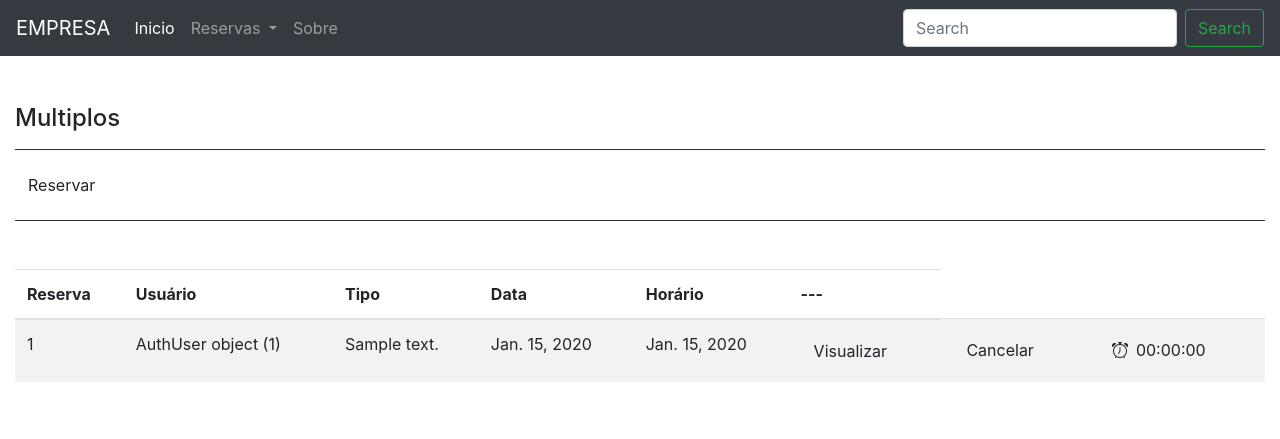
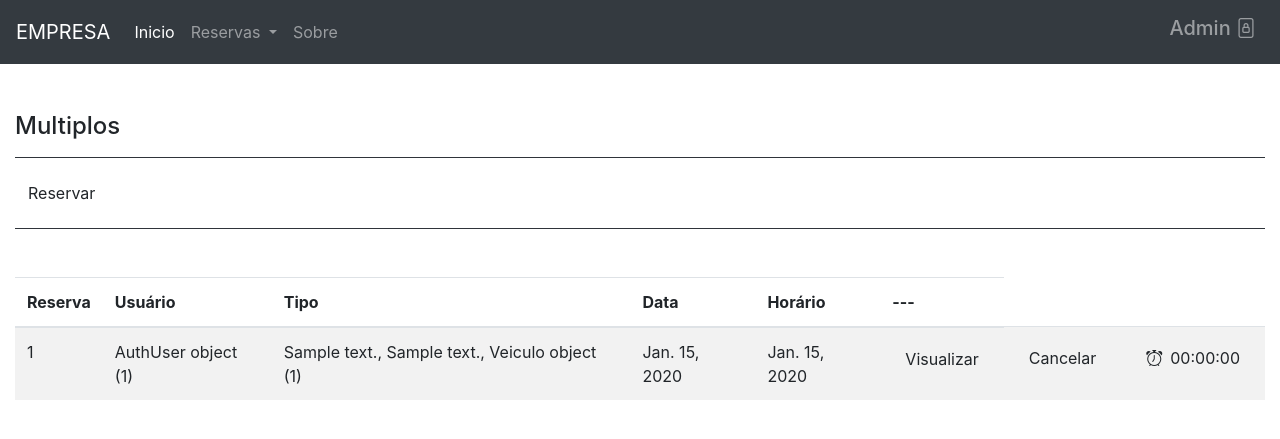
Before and after one commit to wbsartori/sistema-reservas, a Django app: page /multiplo/ in a window 1280 px wide. Shown: the top 439 px of the page. Run offline with Django 3.2, Linux system fonts and the light colour scheme; tables that the repository leaves empty hold one stand-in row (values such as "Sample post"); some libraries are stand-ins or nearby versions.

Commit message:
Ajustado layout e modal multiplos.

```diff
--- a/app/frontend/templates/layout.html
+++ b/app/frontend/templates/layout.html
@@ -1,8 +1,4 @@
 {% load static %}
-
-<?php
-session_start();
-?>
 <!DOCTYPE html>
 <html lang="pt-br">
 <head>
@@ -17,8 +13,8 @@ session_start();
     <script src="{% static 'node_modules/popper.js/dist/popper.js' %}"></script>
     <script src="{% static 'node_modules/bootstrap/dist/js/bootstrap.js' %}"></script>
     <script src="{% static 'emp_empresas/acoes/barra_pesquisa.js' %}" type="text/javascript"></script>
-    <script src="{% static 'emp_empresas/acoes/btn_buscar_cidades_ajax.js"></script>
-    <script src="{% static 'emp_filiais/acoes/btn_buscar_cidades_ajax.js"></script>
+    <script src="{% static 'emp_empresas/acoes/btn_buscar_cidades_ajax.js' %}"></script>
+    <script src="{% static 'emp_filiais/acoes/btn_buscar_cidades_ajax.js' %}"></script>
 
 </head>
 <body>
@@ -78,10 +74,11 @@ session_start();
                 </li>
         </ul>
 
-        <form class="form-inline my-2 my-lg-0">
-            <input class="form-control mr-sm-2" type="search" placeholder="Search" aria-label="Search">
-            <button class="btn btn-outline-success my-2 my-sm-0" type="submit">Search</button>
-        </form>
+        <ul class="navbar-nav float-right">
+            <li class="nav-item">
+                <a href="/admin" class="nav-link"><h5>Admin <i class="bi bi-file-lock"></i></h5></a>
+            </li>
+        </ul>
     </div>
 </nav>
 
--- a/app/frontend/templates/reservas/multiplos.html
+++ b/app/frontend/templates/reservas/multiplos.html
@@ -24,8 +24,8 @@
                 <tr>
                     <td scope="row">{{reserva.id}}</td>
                     <td>{{reserva.id_usuario}}</td>
-                    {% if reserva.id_equipamento != '' %}
-                        <td>{{reserva.id_equipamento}}</td>
+                    {% if reserva.id_equipamento != '' and  reserva.id_sala != '' and reserva.id_veiculo != '' or  reserva.id_veiculo != None %}
+                        <td>{{reserva.id_equipamento}}, {{reserva.id_sala}}, {{reserva.id_veiculo}}</td>
 
                     {% elif reserva.id_sala != ''%}
                         <td>{{reserva.id_sala}}</td>
@@ -52,16 +52,65 @@
                                 </button>
                               </div>
                               <div class="modal-body">
-                                <p> Sistema de Reserva de salas, veículos e equipamentos foi desenvolvido para que pequenas empresas possam fazer o
-                                    gerenciamento destes ativos.
-                                    O mesmo é disponibilizado de forma opensource e não tem licença de comercialização deste produto. Você pode contribuir
-                                    com a melhora continua e com novos recursos, pois nosso repositório é público e de código aberto.
-
-                                </p>
+                                <div class="row mt-5">
+                                     <div class="col-md-12">
+                                     <form>
+                                        <hr class="bg-dark">
+                                         <div class="row">
+                                             <div class="col-md-6">
+                                                 <div class="row">
+                                                     <div class="col-md-6">
+                                                         <div class="form-group">
+                                                             <input type="text" class="form-control" value="{{ reserva.id_usuario }}">
+                                                        </div>
+                                                     </div>
+                                                     <div class="col-md-6">
+                                                        <div class="form-group">
+                                                            {{ reserva.data_inicio}}
+                                                        </div>
+                                                     </div>
+                                                 </div>
+                                             </div>
+                                              <div class="col-md-6">
+                                                 <div class="row">
+                                                     <div class="col-md-6">
+                                                         <div class="form-group">
+                                                            {{ reserva.data_final }}
+                                                        </div>
+                                                     </div>
+                                                    <div class="col-md-6">
+                                                         <div class="form-group">
+                                                            {{ reserva.id_horario }}
+                                                        </div>
+                                                     </div>
+                                                 </div>
+                                             </div>
+                                         </div>
+                                         <hr>
+                                         <div class="row">
+                                            <div class="col-md-6">
+                                                <div class="form-group">
+                                                    {{ reserva.id_equipamento }}
+                                                </div>
+                                                 <div class="form-group">
+                                                    {{ reserva.id_sala }}
+                                                </div>
+                                                 <div class="form-group">
+                                                    {{ reserva.id_veiculo }}
+                                                </div>
+                                            </div>
+                                             <div class="col-md-6">
+                                                <div class="form-group">
+                                                    {{ reserva.observacoes }}
+                                                </div>
+                                            </div>
+                                         </div>
+                                     </form>
+                                     </div>
+                                 </div>
                               </div>
                               <div class="modal-footer">
-                                <button type="button" class="btn btn-secondary" data-dismiss="modal">Close</button>
-                                <button type="button" class="btn btn-primary">Save changes</button>
+                                <button type="button" class="btn btn-secondary" data-dismiss="modal">Fechar</button>
                               </div>
                             </div>
                           </div>
```
